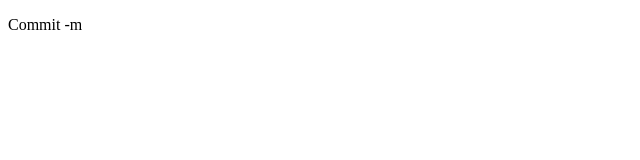
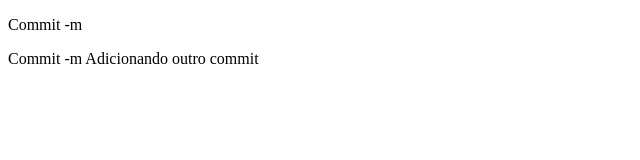
Before and after one commit to hosanasf/ProjetoLuizalabs, a plain HTML site: page index.html in a window 1280 px wide. Shown: the whole page, without its empty margins (0-640 px from the left). Drawn offline with Linux system fonts and the light colour scheme.

Commit message:
outro commit

```diff
--- a/index.html
+++ b/index.html
@@ -4,9 +4,10 @@
     <meta charset="UTF-8">
     <meta http-equiv="X-UA-Compatible" content="IE=edge">
     <meta name="viewport" content="width=device-width, initial-scale=1.0">
-    <title>Document</title>
+    <title>Documentos</title>
 </head>
 <body>
     <p>Commit -m</p>
+    <p>Commit -m Adicionando outro commit</p>
 </body>
 </html>
```
